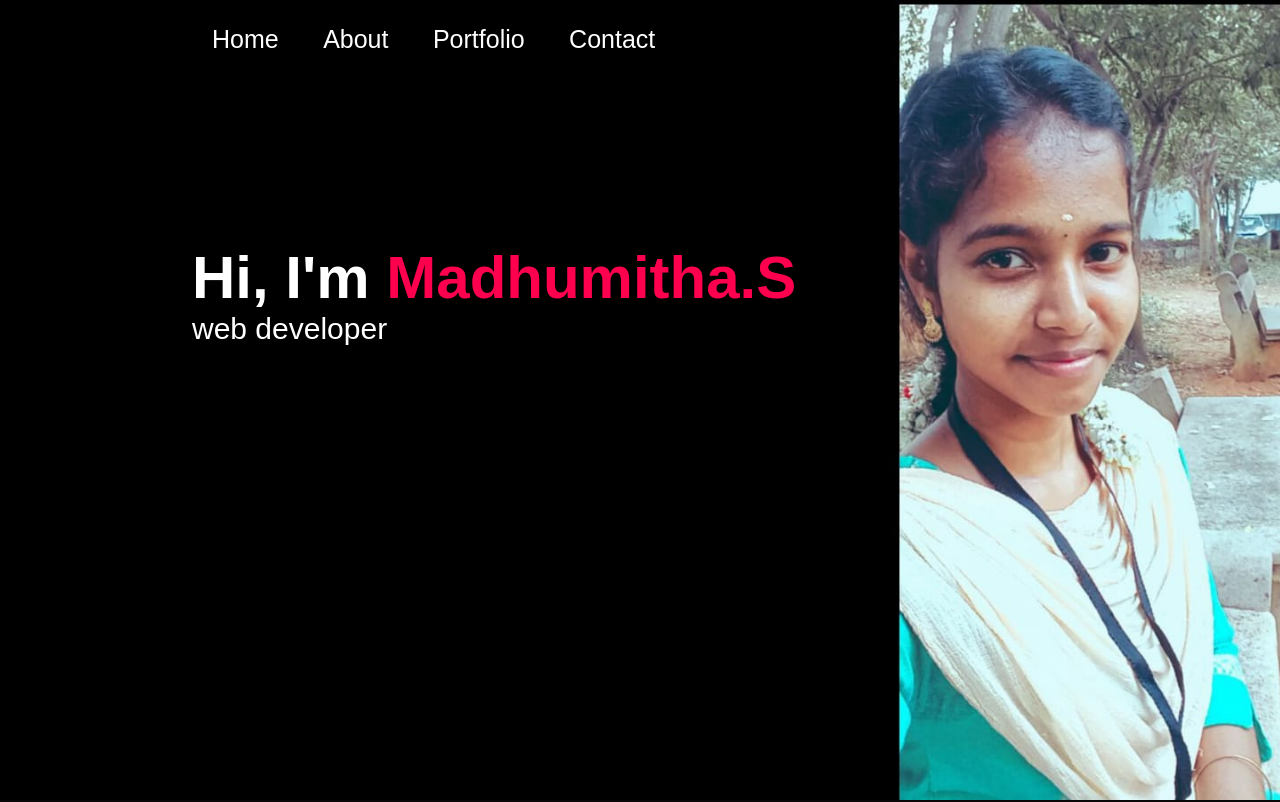
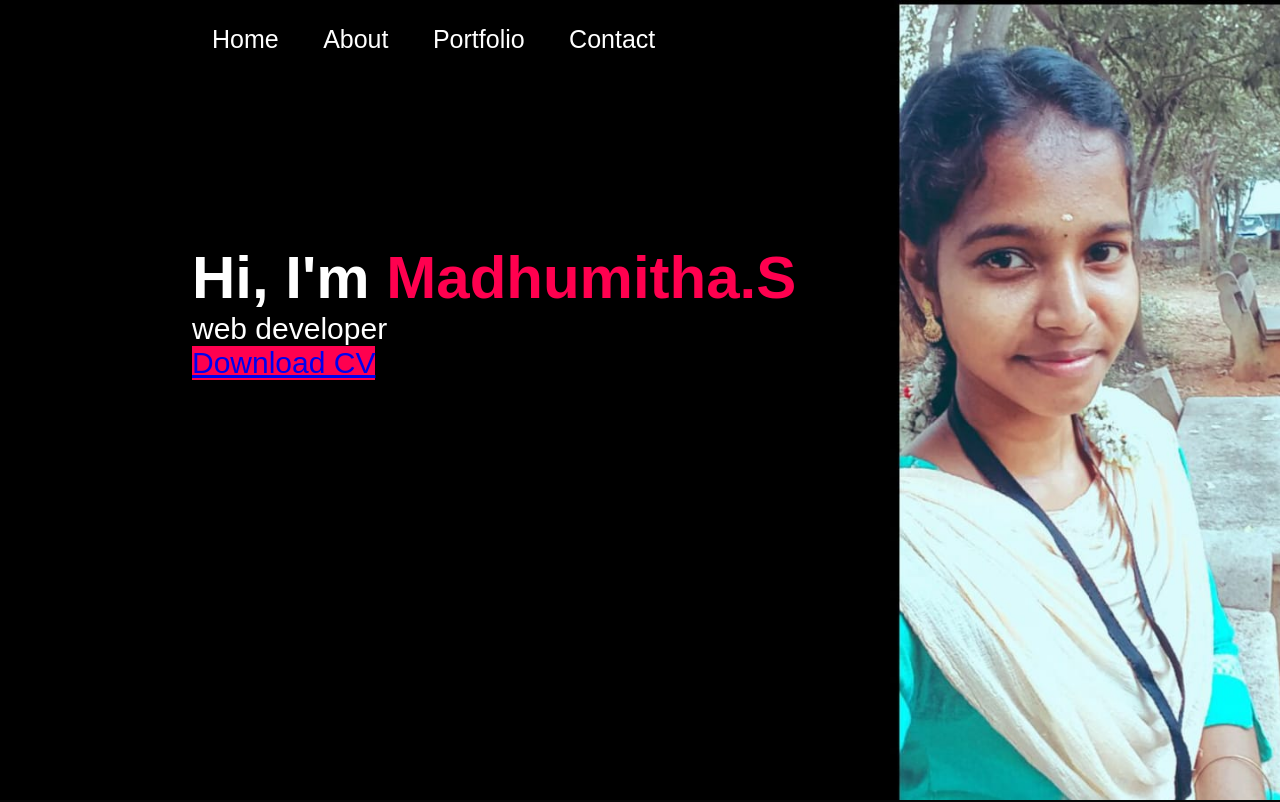
Before and after one commit to madhu20037/Digitalportfolio., a plain HTML site: page index.html in a window 1280 px wide. Shown: the top 802 px of the page. Drawn offline with Linux system fonts and the light colour scheme.

Commit message:
Update index.html

```diff
--- a/index.html
+++ b/index.html
@@ -21,6 +21,7 @@
             <div class="header-text">
                 <h1>Hi, I'm <span>Madhumitha.S</span></h1>
                 <p>web developer</p>
+                <a href="madhu.pdf" download class="btn btn2">Download CV</a>
             </div>
         </div>
     </div>
```
